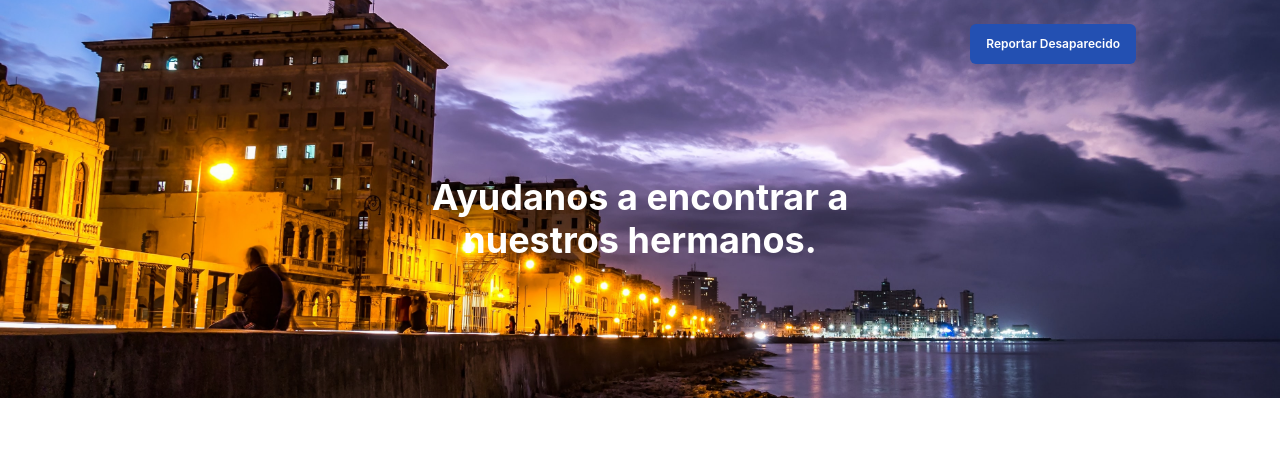
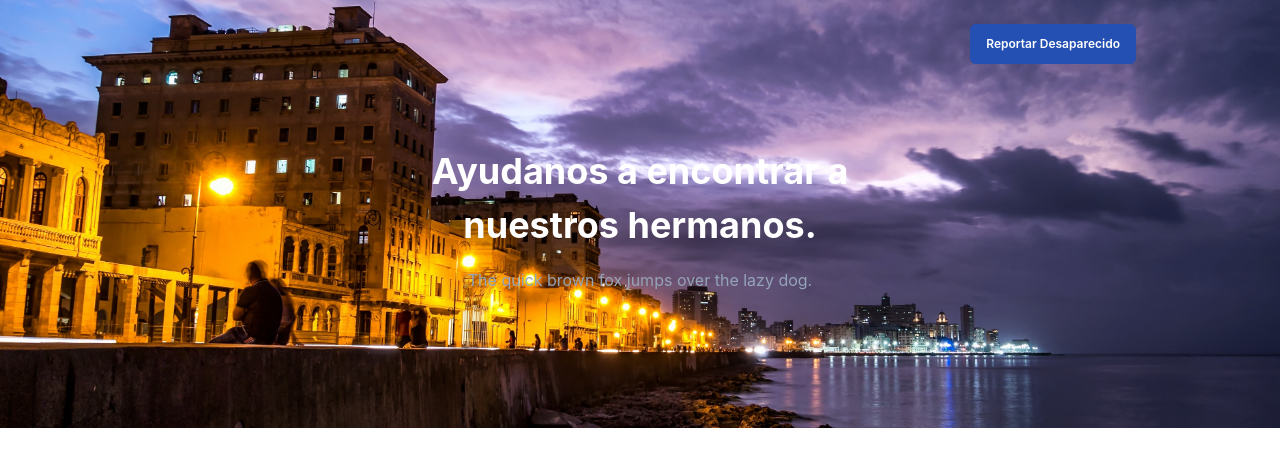
Before and after one commit to Sobefy/cubamissing, a Next.js app: page / in a window 1280 px wide. Shown: the top 466 px of the page. Built offline with nearby package versions, Linux system fonts and the light colour scheme.

Commit message:
feat: add missing parts from Hero

```diff
--- a/src/components/Hero/Hero.tsx
+++ b/src/components/Hero/Hero.tsx
@@ -1,16 +1,17 @@
 import Image from "next/image";
-import { Box, Button, Heading } from "@chakra-ui/react";
+import { Box, Button, Heading, Text } from "@chakra-ui/react";
 import Container from "../Container/Container";
 
 interface HeroProps {
   translations: {
     title: string;
+    subTitle: string;
     reportButton: string;
   };
 }
 
 const Hero = ({ translations }: HeroProps) => {
-  const { title, reportButton } = translations;
+  const { title, subTitle, reportButton } = translations;
   return (
     <Box textAlign="center" background="grey" py={6}>
       <Image
@@ -28,21 +29,26 @@ const Hero = ({ translations }: HeroProps) => {
             background="brand.blue"
             rounded="md"
             color="white"
+            size="md"
             _hover={{ background: "brand.darkBlue" }}
           >
             {reportButton}
           </Button>
         </Box>
-        <Box maxW="lg" mx="auto" py={"28"}>
+        <Box maxW="lg" mx="auto" pt={20} pb={28}>
           <Heading
             as="h1"
             color="white"
             fontSize={{ base: "3xl", md: "4xl" }}
             fontWeight="bold"
-            fontStyle="heading"
+            lineHeight="inherit"
+            mb={4}
           >
             {title}
           </Heading>
+          <Text as="h2" color="brand.blueGrey">
+            {subTitle}
+          </Text>
         </Box>
       </Container>
     </Box>
--- a/src/locales/es.ts
+++ b/src/locales/es.ts
@@ -3,6 +3,7 @@ const es = {
     head: { headTitle: "Cuba Missing", headDescription: "Cuba Missing" },
     hero: {
       title: "Ayudanos a encontrar a nuestros hermanos.",
+      subTitle: "The quick brown fox jumps over the lazy dog.",
       reportButton: "Reportar Desaparecido",
     },
     stats: {
--- a/src/styles/theme.ts
+++ b/src/styles/theme.ts
@@ -12,8 +12,10 @@ const theme = {
   colors: {
     ...chakraTheme.colors,
     brand: {
+      // Blue
       blue: "#2350B2",
       darkBlue: "#1D4ED8",
+      blueGrey: "#94A3B8",
     },
   },
 };
```
